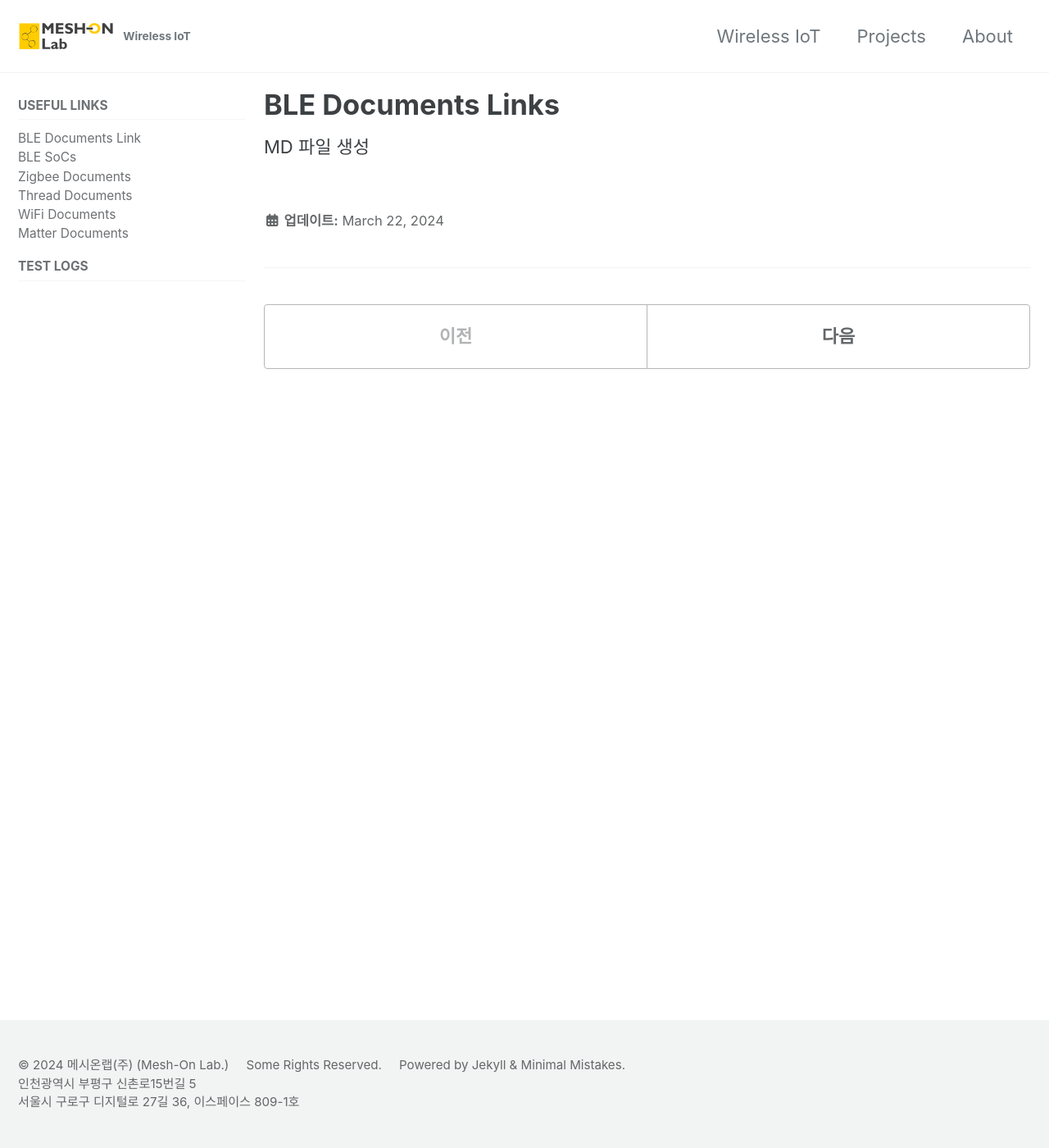
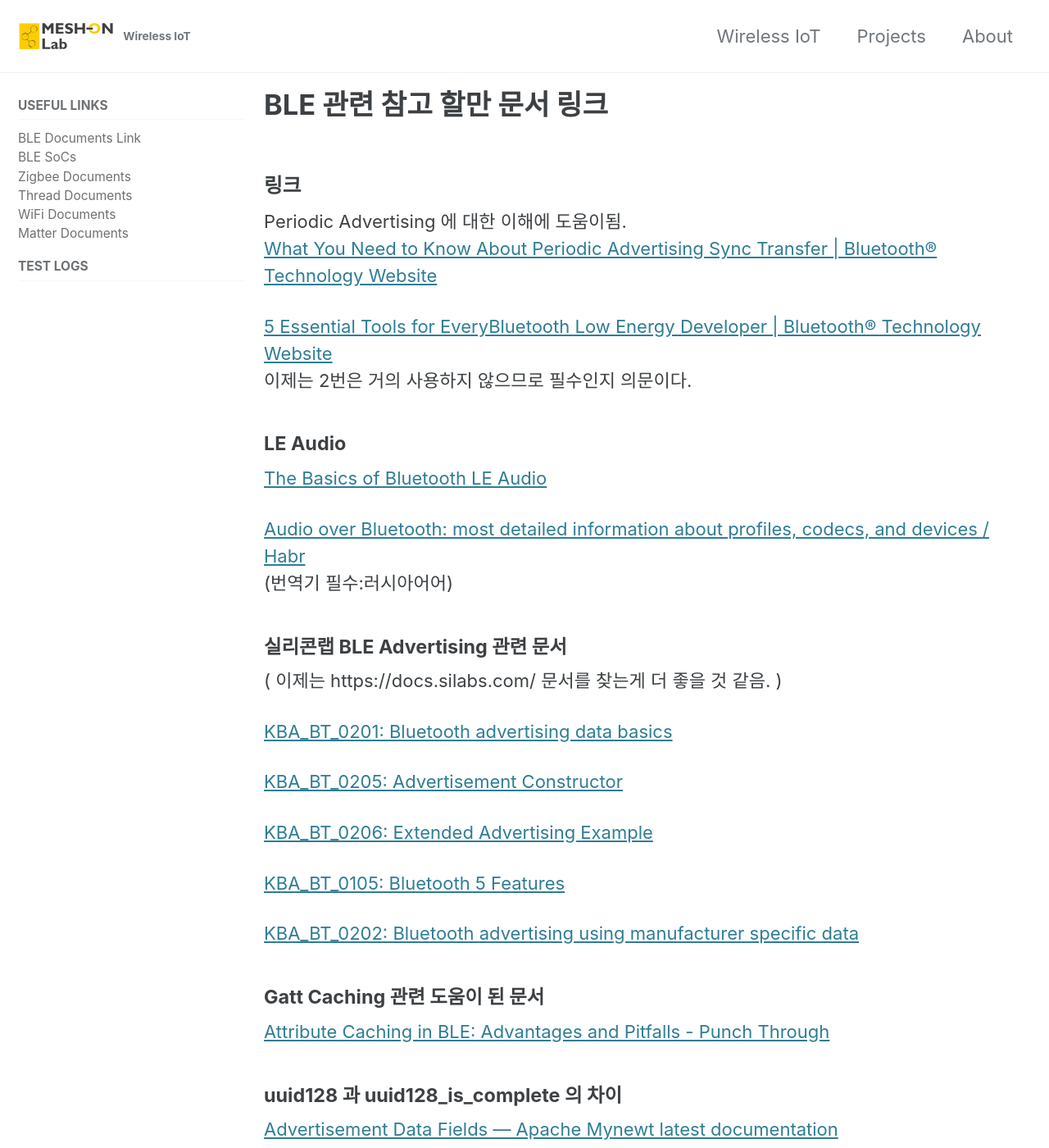
Before and after one commit to MeshOnLab/meshonlab.github.io, a Jekyll site: the page built from _wireless/wireless_ble_links.md, in a window 1280 px wide and 1400 px high. Shown: the whole window at 82% size. Built offline with Jekyll 4.4.1, drawn with Linux system fonts in a browser that asks for light colours; cached includes are drawn as plain includes; some of the changed text lies outside the part shown.

Commit message:
Update wireless_ble_links.md

```diff
--- a/_wireless/wireless_ble_links.md
+++ b/_wireless/wireless_ble_links.md
@@ -1,11 +1,51 @@
 ---
-title: "BLE Documents Links"
+title: "BLE 관련 참고 할만 문서 링크"
 permalink: /wireless/BLE/links/
 excerpt: "링크를 위한 파일 생성"
 classes: wide
 sidebar:
   nav: "wireless"
-last_modified_at: 2024-03-22 13:55:16
+last_modified_at: 2024-03-22T13:55:16+00:00
 ---
 
-MD 파일 생성
+### 링크
+
+Periodic Advertising 에 대한 이해에 도움이됨.
+[What You Need to Know About Periodic Advertising Sync Transfer | Bluetooth® Technology Website](https://www.bluetooth.com/blog/periodic-advertising-sync-transfer/)
+
+[5 Essential Tools for EveryBluetooth Low Energy Developer | Bluetooth® Technology Website](https://www.bluetooth.com/blog/4-essential-tools-for-every-bluetooth-low-energy-developer/?_ga=2.192506729.236948735.1523520835-735861690.1511862888)
+이제는 2번은 거의 사용하지 않으므로 필수인지 의문이다.
+
+#### LE Audio
+
+[The Basics of Bluetooth LE Audio](https://www.maximintegrated.com/en/design/technical-documents/app-notes/7/7342.html)
+
+[Audio over Bluetooth: most detailed information about profiles, codecs, and devices / Habr](https://habr.com/ru/articles/427997/)
+(번역기 필수:러시아어어)
+
+#### 실리콘랩 BLE Advertising 관련 문서
+
+( 이제는 https://docs.silabs.com/ 문서를 찾는게 더 좋을 것 같음. )
+
+[KBA_BT_0201: Bluetooth advertising data basics](https://www.silabs.com/community/wireless/bluetooth/knowledge-base.entry.html/2017/02/10/bluetooth_advertisin-hGsf)
+
+[KBA_BT_0205: Advertisement Constructor](https://www.silabs.com/community/wireless/bluetooth/knowledge-base.entry.html/2018/04/23/advertisement_constr-dpRk)
+
+[KBA_BT_0206: Extended Advertising Example](https://www.silabs.com/community/wireless/bluetooth/knowledge-base.entry.html/2018/08/10/extended_advertising-aEID)
+
+[KBA_BT_0105: Bluetooth 5 Features](https://www.silabs.com/community/wireless/bluetooth/knowledge-base.entry.html/2017/05/22/bluetooth_5_features-Hu9N)
+
+[KBA_BT_0202: Bluetooth advertising using manufacturer specific data](https://www.silabs.com/community/wireless/bluetooth/knowledge-base.entry.html/2017/11/14/bluetooth_advertisin-zCHh)
+
+
+#### Gatt Caching 관련 도움이 된 문서
+
+[Attribute Caching in BLE: Advantages and Pitfalls - Punch Through](https://punchthrough.com/attribute-caching-in-ble-advantages-and-pitfalls/)
+
+#### uuid128  과 uuid128_is_complete 의 차이
+
+[Advertisement Data Fields — Apache Mynewt latest documentation](https://mynewt.apache.org/latest/network/btshell/btshell_advdata.html)
+
+#### RSSI 에서 거리 계산
+
+[How to Calculate Distance from the RSSI value of the BLE Beacon](https://iotandelectronics.wordpress.com/2016/10/07/how-to-calculate-distance-from-the-rssi-value-of-the-ble-beacon/)
```
